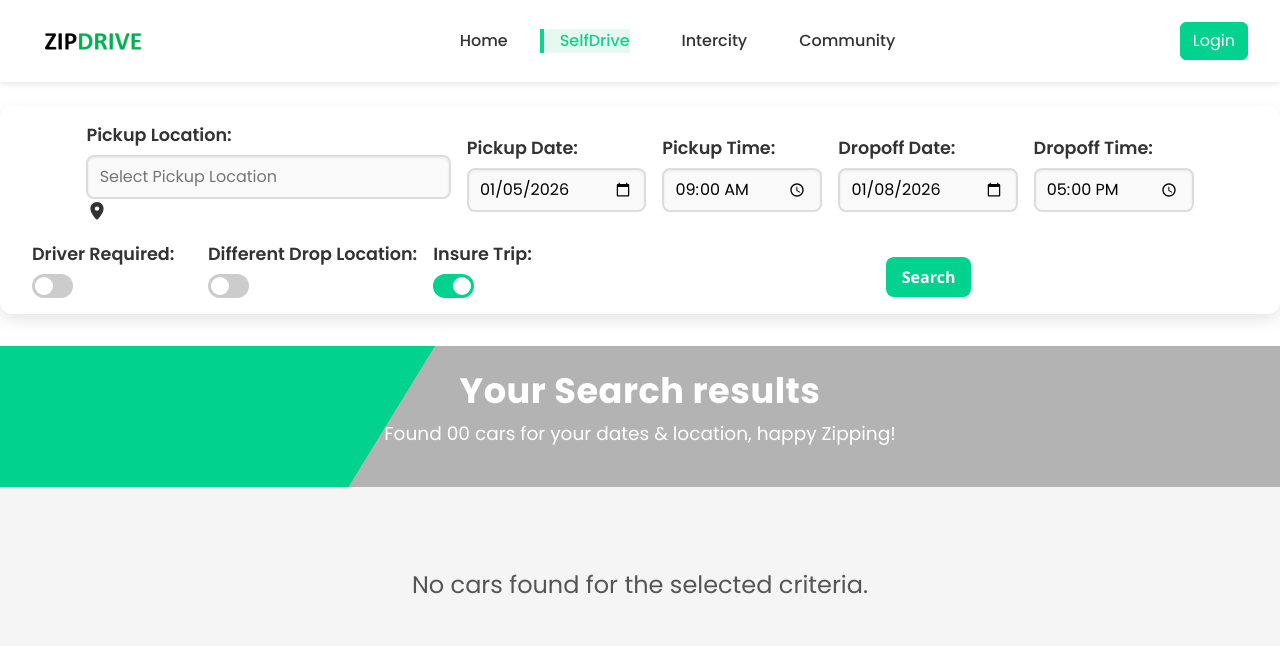
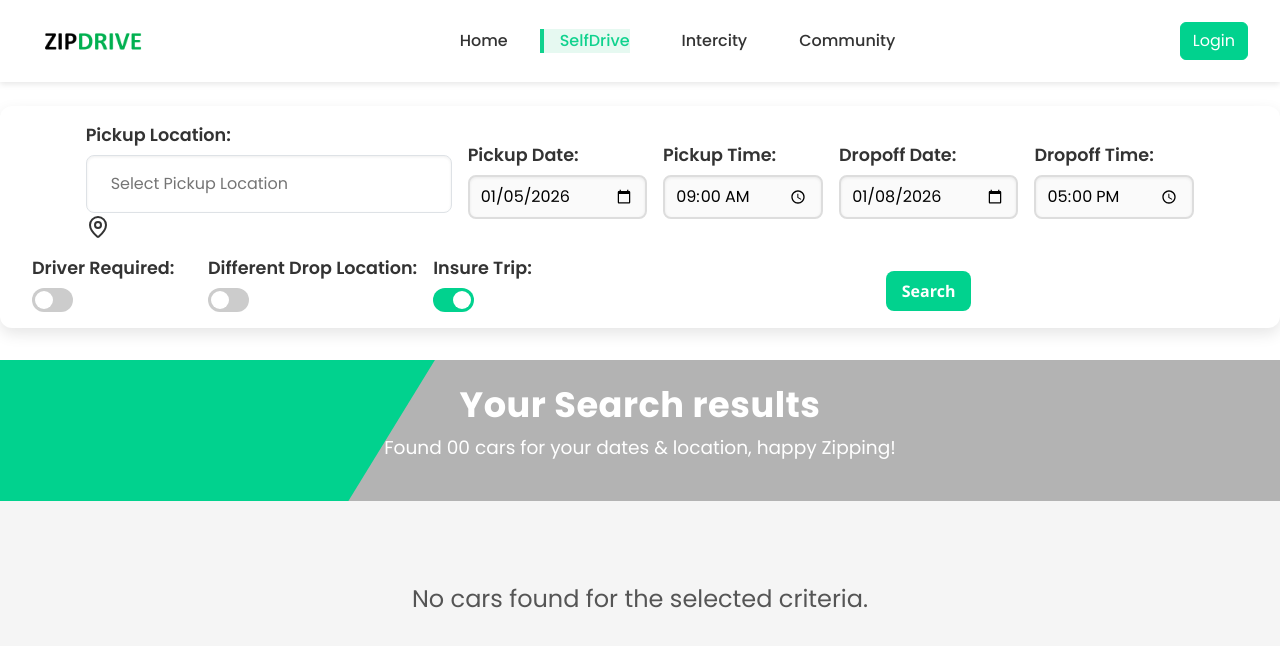
Before and after one commit to Chetanya2001/car-rent-app-frontend, a React (Vite) app: page /searched-cars in a window 1280 px wide. Shown: the top 646 px of the page. Built offline with nearby package versions, Linux system fonts and the light colour scheme.

Commit message:
location input field:

```diff
--- /dev/null
+++ b/src/components/LocationInput/LocationInput.tsx
@@ -0,0 +1,62 @@
+"use client"; // Remove if not using Next.js App Router
+
+import React from "react";
+import { MapPin } from "lucide-react"; // Lightweight, beautiful icons (alternative: react-icons)
+
+interface LocationInputProps {
+  /** Current displayed location value */
+  value: string;
+  /** Placeholder text when empty */
+  placeholder?: string;
+  /** Whether the input is read-only (usually true for location selectors) */
+  readOnly?: boolean;
+  /** Click handler – typically opens a location picker/modal */
+  onClick?: () => void;
+  /** Optional custom className for the wrapper */
+  className?: string;
+  /** Optional custom icon – defaults to MapPin */
+  icon?: React.ReactNode;
+}
+
+const LocationInput: React.FC<LocationInputProps> = ({
+  value,
+  placeholder = "Select location",
+  readOnly = true,
+  onClick = () => {},
+  className = "",
+  icon,
+}) => {
+  const defaultIcon = icon ?? <MapPin className="w-5 h-5 text-gray-500" />;
+
+  return (
+    <div className={`relative ${className}`}>
+      <input
+        type="text"
+        value={value}
+        placeholder={placeholder}
+        readOnly={readOnly}
+        onClick={onClick}
+        className={`
+          w-full
+          px-4 py-3
+          pr-12  /* Extra right padding for icon */
+          border border-gray-300
+          rounded-lg
+          bg-white
+          text-gray-900
+          placeholder-gray-500
+          focus:outline-none focus:ring-2 focus:ring-blue-500 focus:border-transparent
+          ${readOnly || onClick() ? "cursor-pointer" : "cursor-text"}
+          transition-all duration-200
+        `}
+      />
+
+      {/* Location Icon */}
+      <div className="absolute inset-y-0 right-0 flex items-center pr-4 pointer-events-none">
+        {defaultIcon}
+      </div>
+    </div>
+  );
+};
+
+export default LocationInput;
--- a/src/pages/searchedCars/searchedCars.tsx
+++ b/src/pages/searchedCars/searchedCars.tsx
@@ -7,6 +7,7 @@ import LocationPicker from "../../components/Map/LocationPicker";
 import { FontAwesomeIcon } from "@fortawesome/react-fontawesome";
 import { faMapMarkerAlt } from "@fortawesome/free-solid-svg-icons";
 import { searchCars } from "../../services/carService";
+import LocationInput from "../../components/LocationInput/LocationInput";
 
 interface Car {
   id: number;
@@ -133,21 +134,17 @@ export default function SearchedCars() {
       <div className="searched-filters-panel">
         <label>
           Pickup Location:
-          <div className="location-input-container">
-            <input
-              type="text"
-              readOnly
+          <LocationInput
             value={
               pickupLocation
                 ? `${pickupLocation.city}, ${pickupLocation.state}`
                 : ""
             }
             placeholder="Select Pickup Location"
+            readOnly
             onClick={() => setShowPickupOptions(true)}
-              className="location-input-field"
+            className="location-input-field" // Keep your existing CSS class if needed
           />
-            <FontAwesomeIcon icon={faMapMarkerAlt} className="location-icon" />
-          </div>
         </label>
 
         <label>
```
Lines whose indentation alone changed are shown as unchanged.
